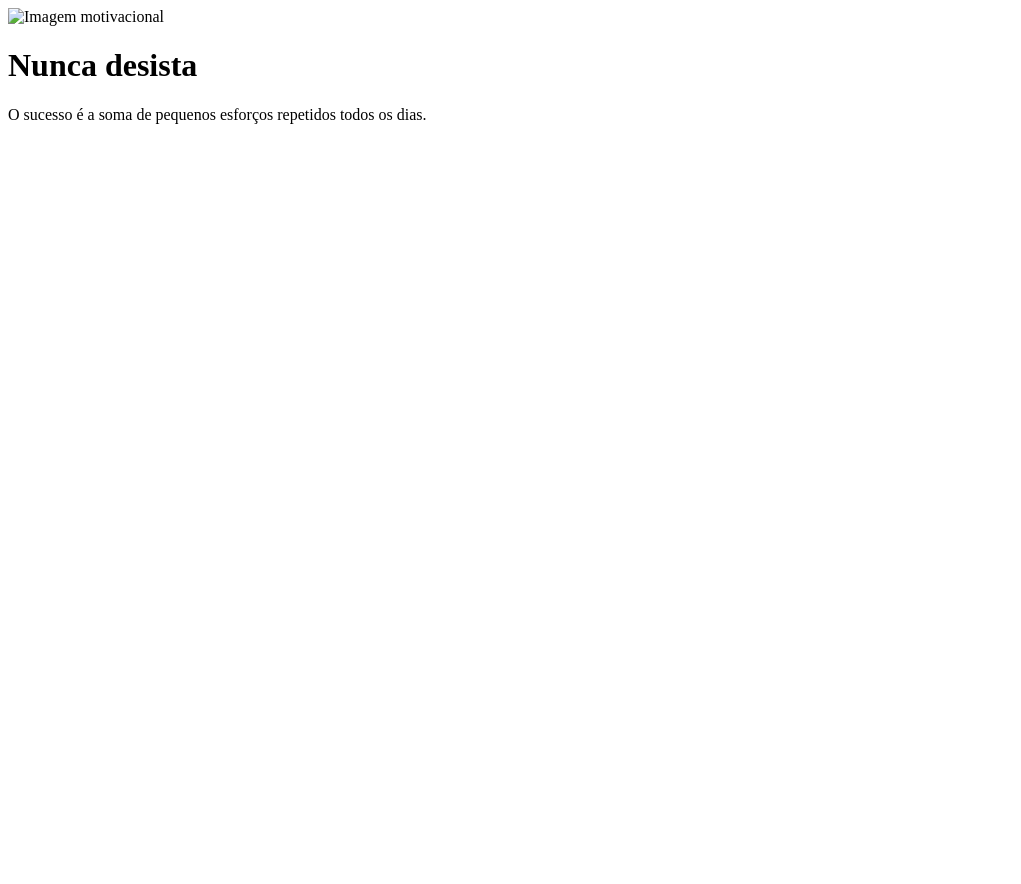
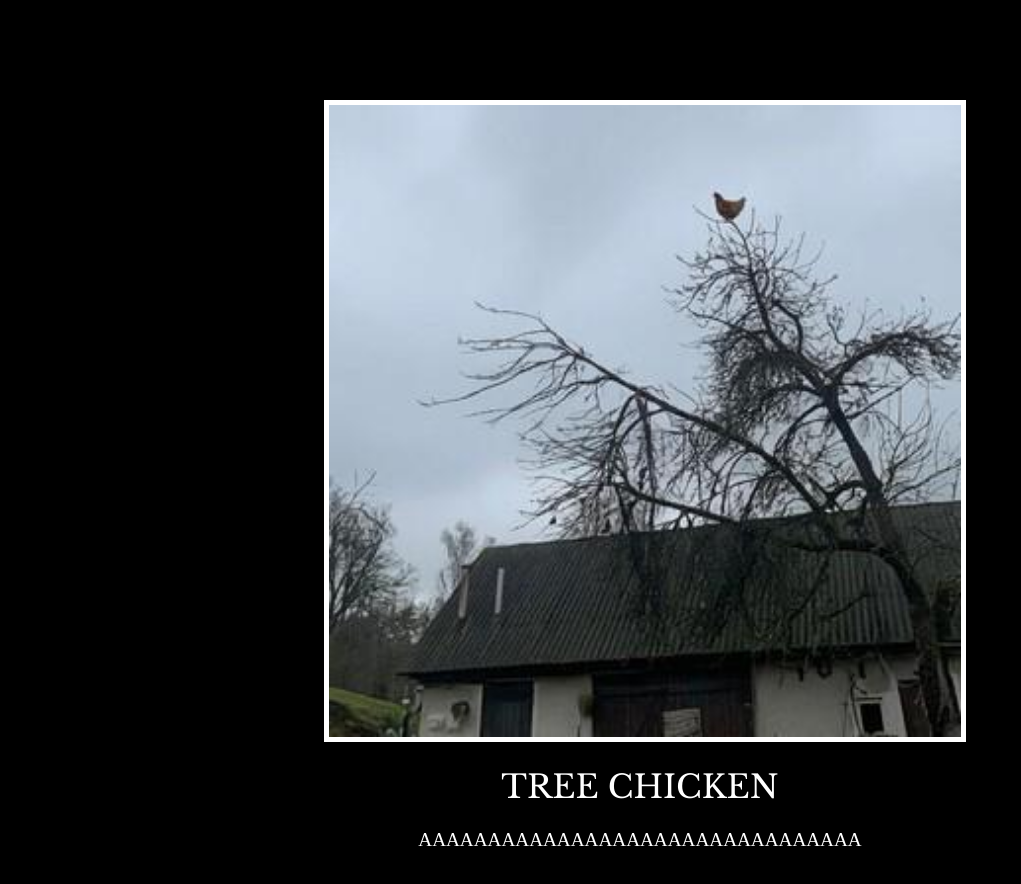
Before and after one commit to VictorGabrielRamos2010/Exerc-cios-do-M-dulo-II-A-Estrutura-da-Web-HTML--Public, a plain HTML site: page Módulo II/Exercicio 8/index.html in a window 1280 px wide. Shown: the whole page, without its empty margins (0-1021 px from the left). Before the commit the page ends 800 px from the top, so only its background shows below. Drawn offline with nearby package versions, Linux system fonts and the light colour scheme.

Commit message:
Exercicio 10

```diff
--- /dev/null
+++ b/Módulo II/Exercicio 10/style.css
@@ -0,0 +1,24 @@
+/* CSS Inicial */
+.box {
+    background-color: blue;
+    padding: 10px;
+  }
+
+  .inner-box {
+    background-color: red;
+  }
+
+  p {
+    color: yellow;
+    margin: 0;
+    padding: 0;
+  }
+
+  .white-text {
+    color: white;
+  }
+
+  #outer-box {
+    border: 10px solid purple;
+    margin: 10px;
+  }
--- a/Módulo II/Exercicio 8/index.html
+++ b/Módulo II/Exercicio 8/index.html
@@ -3,25 +3,27 @@
 <head>
   <meta charset="UTF-8">
   <meta name="viewport" content="width=device-width, initial-scale=1.0">
-  <title>Meme Motivacional</title>
+
+  <title>Tree Chicken</title>
 
   <!-- Google Fonts -->
   <link rel="preconnect" href="https://fonts.googleapis.com">
   <link rel="preconnect" href="https://fonts.gstatic.com" crossorigin>
+
   <link href="https://fonts.googleapis.com/css2?family=Libre+Baskerville:wght@400&display=swap" rel="stylesheet">
 
   <!-- CSS externo -->
-  <link rel="stylesheet" href="./style.css">
+  <link rel="stylesheet" href="style.css">
 </head>
 <body>
 
   <div class="poster">
-    <img src="./assets/images/motivacao.jpg" alt="Imagem motivacional">
+    <img src="oamyh3cppteg1.jpeg" alt="Tree Chicken">
 
-    <h1>Nunca desista</h1>
+    <h1>Tree Chicken</h1>
 
     <p>
-      O sucesso é a soma de pequenos esforços repetidos todos os dias.
+      AAAAAAAAAAAAAAAAAAAAAAAAAAAAAAAA
     </p>
   </div>
 
--- a/Módulo II/Exercicio 8/style.css
+++ b/Módulo II/Exercicio 8/style.css
@@ -0,0 +1,25 @@
+body {
+    background-color: black;
+    color: white;
+    text-align: center;
+  }
+
+  .poster {
+    width: 50%;
+    margin: 100px auto;
+  }
+
+  .poster img {
+    width: 100%;
+    border: 5px solid white;
+  }
+
+  h1 {
+    font-family: "Libre Baskerville", serif;
+    font-weight: 400;
+    text-transform: uppercase;
+  }
+
+  p {
+    font-size: 1.2rem;
+  }
```
Also changed, not shown: Módulo II/Exercicio 10/index.html (added, +27 -0 lines).
